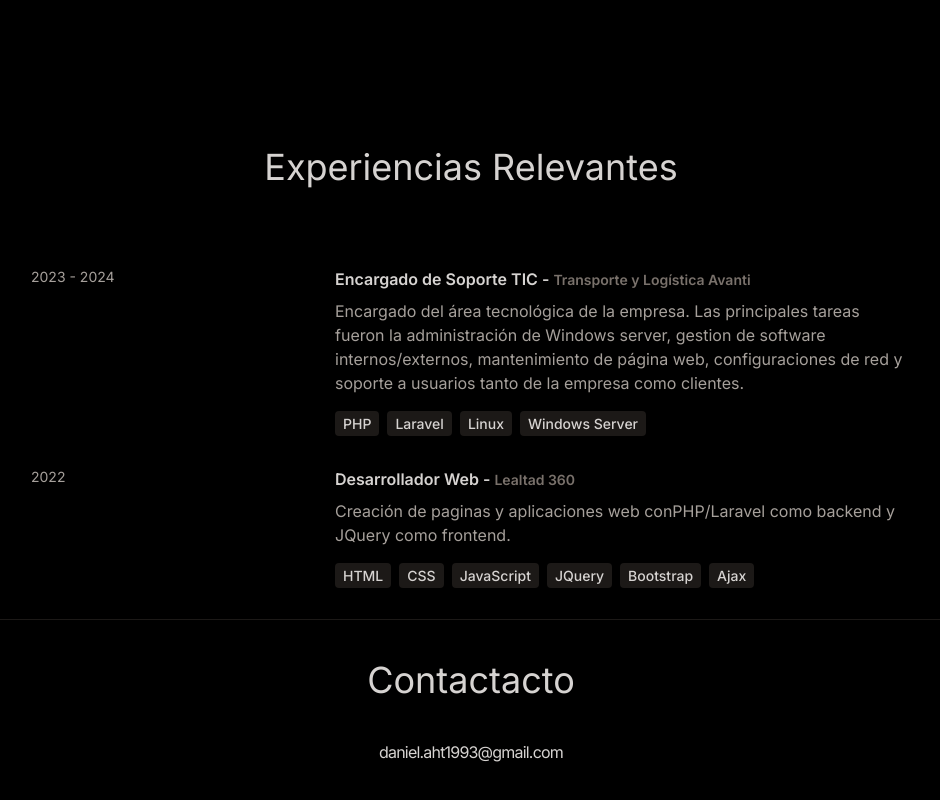
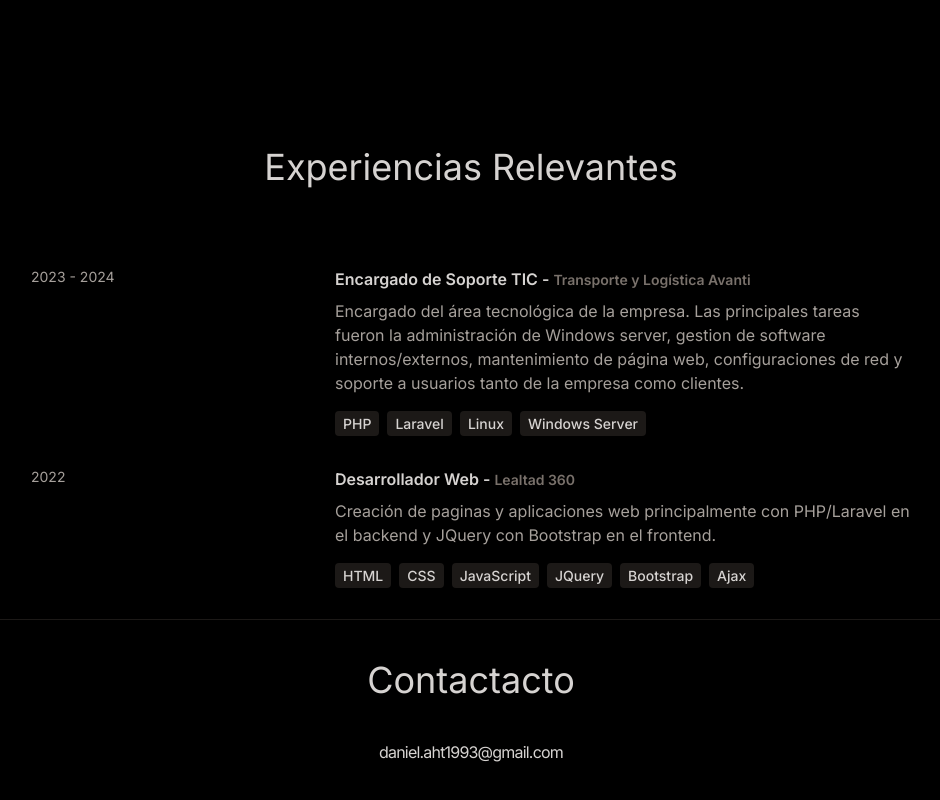
Before and after one commit to DanielHernandezToledo/portfolio, a React (Vite) app: page / in a window 1280 px wide. Shown: the part 2629-3429 px from the top of the page, without its empty margins (169-1109 px from the left). Built offline with nearby package versions, Linux system fonts and the light colour scheme.

Commit message:
correccion experiencia laboral

```diff
--- a/src/constants/index.js
+++ b/src/constants/index.js
@@ -17,7 +17,7 @@ export const EXPERIENCES = [
     year: "2022",
     role: "Desarrollador Web",
     company: "Lealtad 360",
-    description: `Creación de paginas y aplicaciones web conPHP/Laravel como backend y JQuery como frontend.`,
+    description: `Creación de paginas y aplicaciones web principalmente con PHP/Laravel en el backend y JQuery con Bootstrap en el frontend.`,
     technologies: ["HTML", "CSS", "JavaScript", "JQuery", "Bootstrap", "Ajax"],
   }
 ];
```
